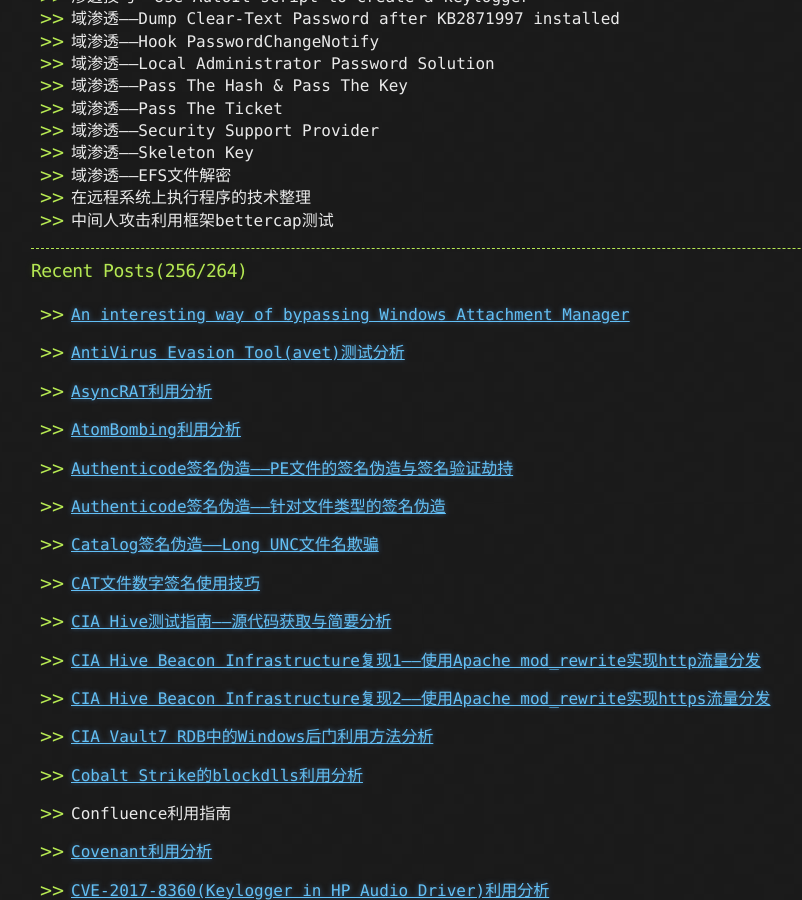
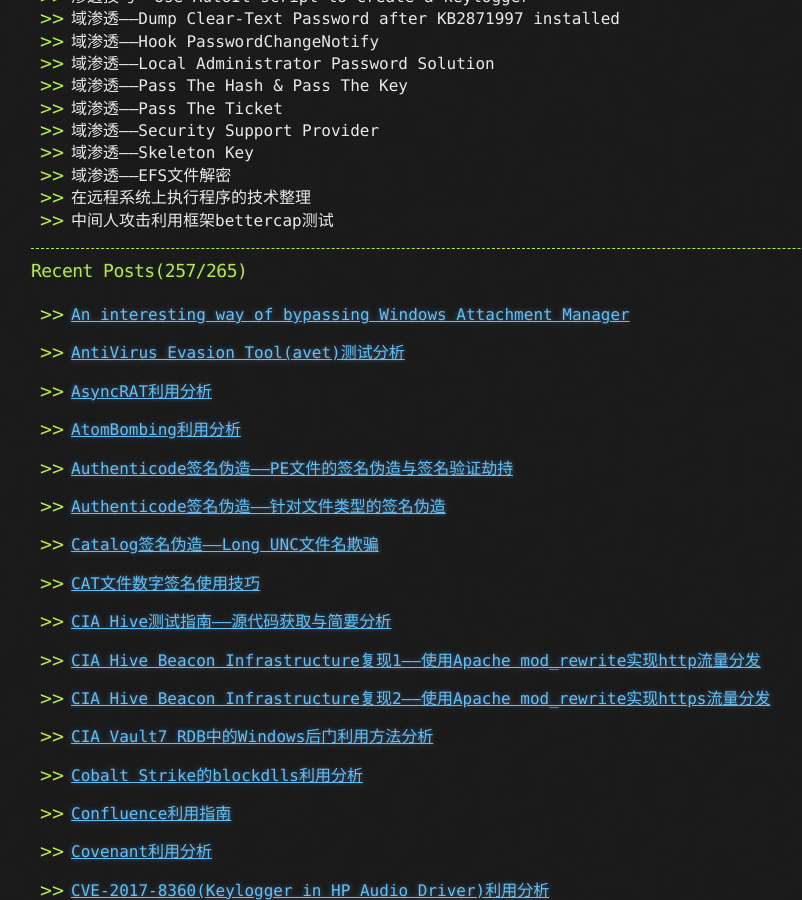
Before and after one commit to 3gstudent/3gstudent.github.io, a Jekyll site: the page built from about.md, in a window 1280 px wide and 900 px high, scrolled down 1093 px. Shown: the whole window, without its empty margins (109-911 px from the left). Built offline with Jekyll 4.4.1, drawn with Linux system fonts in a browser that asks for light colours; some of the changed text lies outside the part shown.

Commit message:
Update about.md

```diff
--- a/about.md
+++ b/about.md
@@ -62,7 +62,7 @@ Github:   [3gstudent](https://github.com/3gstudent)
 
 ---
 
-### Recent Posts(256/264)
+### Recent Posts(257/265)
 
 -
  [An interesting way of bypassing Windows Attachment Manager](https://3gstudent.github.io/An-interesting-way-of-bypassing-Windows-Attachment-Manager)
@@ -104,7 +104,7 @@ Github:   [3gstudent](https://github.com/3gstudent)
  [Cobalt Strike的blockdlls利用分析](https://3gstudent.github.io/Cobalt_Strike%E7%9A%84blockdlls%E5%88%A9%E7%94%A8%E5%88%86%E6%9E%90)
 
 -
- Confluence利用指南
+ [Confluence利用指南](https://3gstudent.github.io/Confluence%E5%88%A9%E7%94%A8%E6%8C%87%E5%8D%97)
 
 -
  [Covenant利用分析](https://3gstudent.github.io/Covenant%E5%88%A9%E7%94%A8%E5%88%86%E6%9E%90)
```
Also changed, not shown: other parts of about.md (+2 -0 lines).
